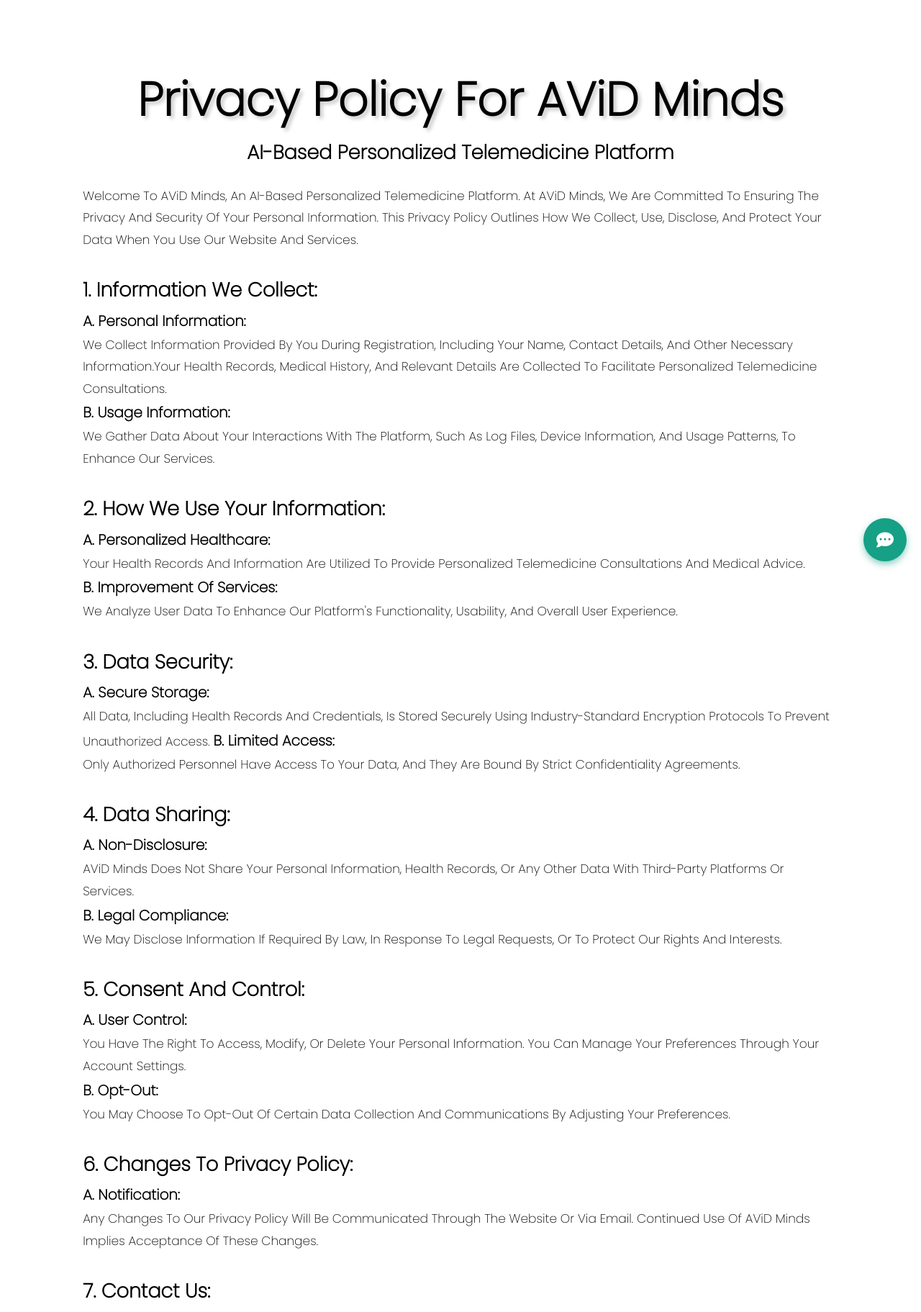
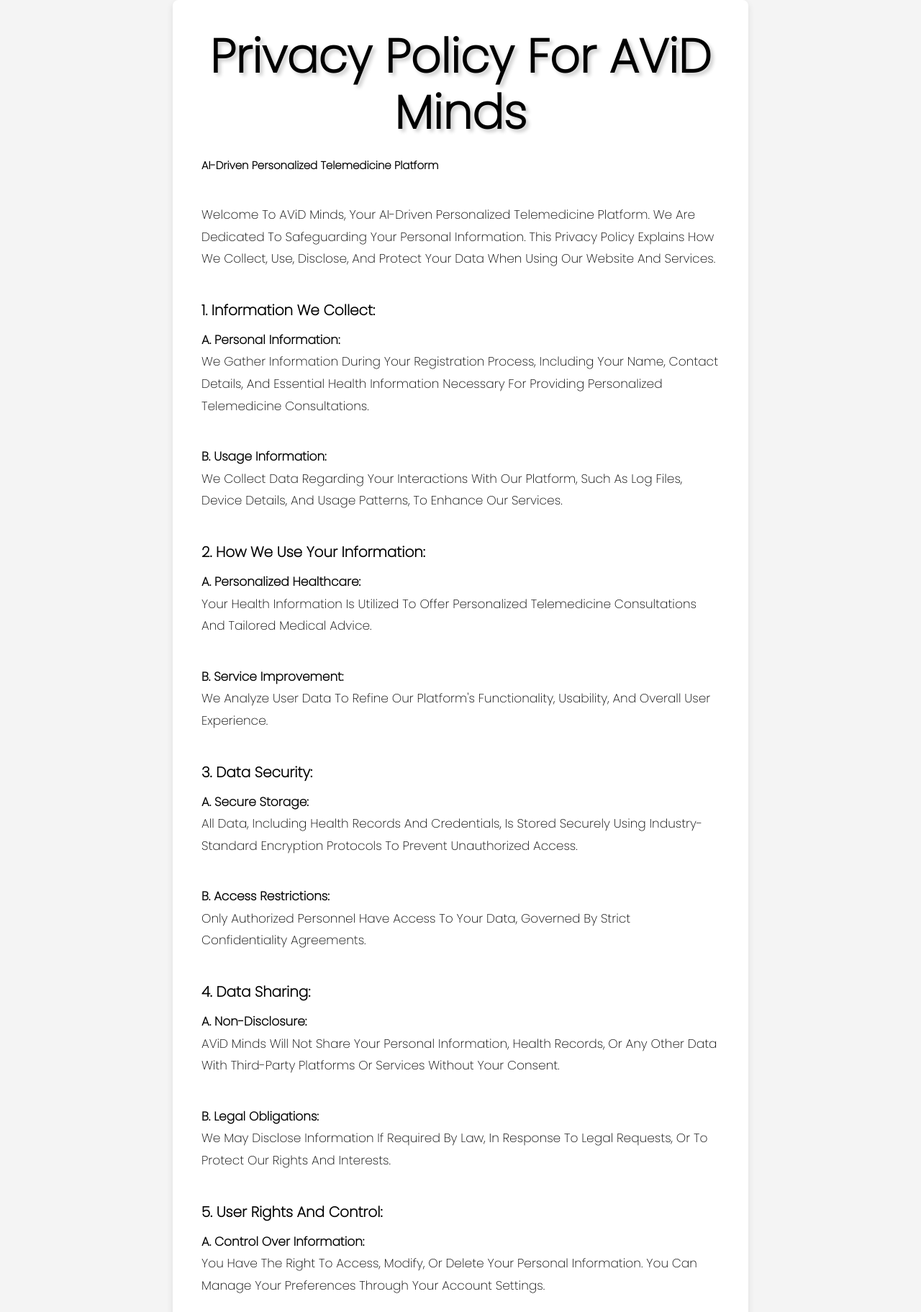
Before and after one commit to PranaviKandikonda/Health-Genie, a Flask app: page /policy in a window 1280 px wide. Shown: the top 1823 px of the page at 72% size. Run offline with Flask 3, Linux system fonts and the light colour scheme; some web fonts are replaced.

Commit message:
Small changes in privacy policy page

```diff
--- a/static/css/style.css
+++ b/static/css/style.css
@@ -35,10 +35,6 @@ body {
 	background-size: cover;
 	background-position: center;
 	/* background-repeat: no-repeat; */
-}
-
-::selection {
-	color: #16a085;
 }
 
 .glass {
--- a/templates/doctor-register.html
+++ b/templates/doctor-register.html
@@ -167,7 +167,7 @@
         }
       </style>
 
-      <button class="chatbot-button" id="chatbot-toggle">
+      <!-- <button class="chatbot-button" id="chatbot-toggle">
         <i class="fas fa-comment-dots"></i>
       </button>
 
@@ -252,7 +252,7 @@
           chatBody.appendChild(messageDiv);
           chatBody.scrollTop = chatBody.scrollHeight; // Scroll to the bottom
         }
-      </script>
+      </script> -->
     </section>
 
     <section class="footer">
--- a/templates/patient-register.html
+++ b/templates/patient-register.html
@@ -218,7 +218,7 @@
 				</form>
 			</div>
 
-			<button class="chatbot-button" id="chatbot-toggle">
+			<!-- <button class="chatbot-button" id="chatbot-toggle">
 				<i class="fas fa-comment-alt"></i>
 			</button>
 
@@ -299,6 +299,7 @@
 					chatBody.scrollTop = chatBody.scrollHeight
 				}
 			</script>
+			-->
 		</section>
 	</body>
 </html>
--- a/templates/privacy-policy.html
+++ b/templates/privacy-policy.html
@@ -1,113 +1,101 @@
 <!DOCTYPE html>
 <html lang="en">
+	<head>
+		<meta charset="UTF-8" />
+		<meta name="viewport" content="width=device-width, initial-scale=1.0" />
+		<title>Health-Genie</title>
+		<link rel="icon" href="static/images/website-logo.png" />
+		<link
+			rel="stylesheet"
+			href="https://cdnjs.cloudflare.com/ajax/libs/font-awesome/6.5.1/css/all.min.css"
+			integrity="sha512-DTOQO9RWCH3ppGqcWaEA1BIZOC6xxalwEsw9c2QQeAIftl+Vegovlnee1c9QX4TctnWMn13TZye+giMm8e2LwA=="
+			crossorigin="anonymous"
+			referrerpolicy="no-referrer"
+		/>
+		<link rel="stylesheet" href="./static/css/style.css" />
+		<style>
+			body {
+				font-family: "Arial", sans-serif;
+				margin: 0;
+				padding: 0;
+				background-color: #f4f4f4;
+				color: #333;
+				line-height: 1.6;
+			}
 
-<head>
-    <meta charset="UTF-8">
-    <meta name="viewport" content="width=device-width, initial-scale=1.0">
-    <title>AViD Minds</title>
-    <link rel="icon" href="./static/images/heart-pulse-solid.svg">
-    <link rel="stylesheet" href="https://cdnjs.cloudflare.com/ajax/libs/font-awesome/6.5.1/css/all.min.css"
-        integrity="sha512-DTOQO9RWCH3ppGqcWaEA1BIZOC6xxalwEsw9c2QQeAIftl+Vegovlnee1c9QX4TctnWMn13TZye+giMm8e2LwA=="
-        crossorigin="anonymous" referrerpolicy="no-referrer" />
-    <link rel="stylesheet" href="./static/css/style.css">
-</head>
+			.home {
+				padding: 40px;
+				max-width: 800px;
+				margin: auto;
+				background: #fff;
+				border-radius: 8px;
+				box-shadow: 0 4px 10px rgba(0, 0, 0, 0.1);
+			}
 
-<body>
-    <section class="home" id="home">
+			h3 {
+				text-align: center;
+				font-size: 2.5rem;
+				margin-bottom: 10px;
+				color: #2c3e50;
+			}
 
-        <div class="content">
-            <center>
-                <h3>Privacy Policy for AViD Minds</h3>
-            </center>
-            <center>
-                <p style="font-size: 2.7rem; font-weight: 800;">AI-Based Personalized Telemedicine Platform</p>
-            </center>
+			p {
+				font-size: 1.2rem;
+				margin-bottom: 20px;
+				line-height: 1.5;
+			}
 
-            <p>Welcome to AViD Minds, an AI-based personalized telemedicine platform. At AViD Minds, we are committed to
-                ensuring the
-                privacy and security of your personal information. This Privacy Policy outlines how we collect, use,
-                disclose, and
-                protect your data when you use our website and services.<br><br>
+			.section-title {
+				font-size: 2rem;
+				font-weight: bold;
+				margin-top: 30px;
+				color: black;
+			}
 
-                <span style="font-size: 2.7rem; font-weight: 800;">1. Information We Collect:</span><br>
+			.footer {
+				background: rgb(203, 220, 235);
+				color: white;
+				padding: 20px;
+				text-align: center;
+				margin-top: 40px;
+				border-radius: 8px;
+			}
 
-                <span style="font-size: 2.0rem; font-weight: 600;">a. Personal Information:</span><br>
+			.box-container {
+				display: flex;
+				justify-content: center;
+				gap: 40px;
+				margin-top: 20px;
+			}
 
-                We collect information provided by you during registration, including your name, contact details, and
-                other necessary information.Your health records, medical history, and relevant details are collected to
-                facilitate personalized telemedicine consultations.</span> <br>
-                <span style="font-size: 2.0rem; font-weight: 600;">b. Usage Information:</span><br>
+			.credit {
+				margin-top: 20px;
+				font-size: 1rem;
+			}
 
-                We gather data about your interactions with the platform, such as log files, device information, and
-                usage patterns, to
-                enhance our services.
-                <br><br>
-                <span style="font-size: 2.7rem; font-weight: 800;"> 2. How We Use Your Information:</span><br>
+			.quick-links {
+				display: flex;
+				flex-direction: column;
+				align-items: center;
+				margin: 20px 0;
+				gap: 10px;
+			}
 
-                <span style="font-size: 2.0rem; font-weight: 600;">a. Personalized Healthcare:</span><br>
+			.quick-links a {
+				color: #133e87;
+				text-decoration: none;
+				font-size: 1.2rem;
+			}
 
-                Your health records and information are utilized to provide personalized telemedicine consultations and
-                medical advice.<br>
-                <span style="font-size: 2.0rem; font-weight: 600;"> b. Improvement of Services:</span><br>
+			.quick-links a:hover {
+				text-decoration: underline;
+			}
 
-                We analyze user data to enhance our platform's functionality, usability, and overall user
-                experience.<br><br>
-                <span style="font-size: 2.7rem; font-weight: 800;">3. Data Security:</span><br>
-
-                <span style="font-size: 2.0rem; font-weight: 600;">a. Secure Storage:</span><br>
-
-                All data, including health records and credentials, is stored securely using industry-standard
-                encryption protocols to
-                prevent unauthorized access.
-                <span style="font-size: 2.0rem; font-weight: 600;">b. Limited Access:</span><br>
-
-                Only authorized personnel have access to your data, and they are bound by strict confidentiality
-                agreements.<br><br>
-                <span style="font-size: 2.7rem; font-weight: 800;">4. Data Sharing:</span><br>
-
-                <span style="font-size: 2.0rem; font-weight: 600;">a. Non-Disclosure:</span><br>
-
-                AViD Minds does not share your personal information, health records, or any other data with third-party
-                platforms or
-                services. <br>
-                <span style="font-size: 2.0rem; font-weight: 600;">b. Legal Compliance:</span><br>
-
-                We may disclose information if required by law, in response to legal requests, or to protect our rights
-                and interests. <br><br>
-                <span style="font-size: 2.7rem; font-weight: 800;">5. Consent and Control:</span><br>
-
-                <span style="font-size: 2.0rem; font-weight: 600;">a. User Control:</span><br>
-
-                You have the right to access, modify, or delete your personal information. You can manage your
-                preferences through your
-                account settings.<br>
-                <span style="font-size: 2.0rem; font-weight: 600;">b. Opt-out:</span><br>
-
-                You may choose to opt-out of certain data collection and communications by adjusting your preferences.
-                <br><br>
-                <span style="font-size: 2.7rem; font-weight: 800;">6. Changes to Privacy Policy:</span><br>
-
-                <span style="font-size: 2.0rem; font-weight: 600;">a. Notification:</span><br>
-
-                Any changes to our Privacy Policy will be communicated through the website or via email. Continued use
-                of AViD Minds
-                implies acceptance of these changes.<br><br>
-                <span style="font-size: 2.7rem; font-weight: 800;">7. Contact Us:</span><br>
-
-                If you have any questions or concerns regarding our Privacy Policy, please contact us at
-                [21051706@kiit.ac.in].<br>
-
-                By using AViD Minds, you agree to the terms outlined in this Privacy Policy. Thank you for trusting us
-                with your
-                healthcare needs.
-            </p>
-        </div>
-        <style>
 			.chatbot-button {
 				position: fixed;
 				bottom: 20px;
 				right: 20px;
-        background-color: #16a085;
+				background-color: #133e87;
 				color: white;
 				border: none;
 				border-radius: 50%;
@@ -169,130 +139,228 @@
 
 			.chat-input input {
 				flex: 1;
-        padding: 10px;
+				padding: 8px;
 				border: 1px solid #ccc;
 				border-radius: 4px;
 			}
 
 			.chat-input button {
-        background-color: #16a085;
+				background-color: #133e87;
 				color: white;
 				border: none;
-        border-radius: 4px;
-        padding: 10px;
+				padding: 8px;
 				margin-left: 5px;
 				cursor: pointer;
 			}
+
+			.policy-link,
+			.register-link {
+				color: #133e87;
+				text-decoration: none;
+			}
+
+			.policy-link:hover,
+			.register-link:hover {
+				text-decoration: underline;
+			}
 		</style>
+	</head>
 
-    <button class="chatbot-button" id="chatbot-toggle">
-      <i class="fas fa-comment-dots"></i>
+	<body>
+		<section class="home" id="home">
+			<div class="content">
+				<h3>Privacy Policy for AViD Minds</h3>
+				<p style="font-size: 1.5rem; font-weight: 800">
+					AI-Driven Personalized Telemedicine Platform
+				</p>
+
+				<p>
+					Welcome to AViD Minds, your AI-driven personalized telemedicine
+					platform. We are dedicated to safeguarding your personal information.
+					This Privacy Policy explains how we collect, use, disclose, and
+					protect your data when using our website and services.
+				</p>
+
+				<div class="section-title">1. Information We Collect:</div>
+				<p>
+					<strong>a. Personal Information:</strong><br />
+					We gather information during your registration process, including your
+					name, contact details, and essential health information necessary for
+					providing personalized telemedicine consultations.
+				</p>
+				<p>
+					<strong>b. Usage Information:</strong><br />
+					We collect data regarding your interactions with our platform, such as
+					log files, device details, and usage patterns, to enhance our
+					services.
+				</p>
+
+				<div class="section-title">2. How We Use Your Information:</div>
+				<p>
+					<strong>a. Personalized Healthcare:</strong><br />
+					Your health information is utilized to offer personalized telemedicine
+					consultations and tailored medical advice.
+				</p>
+				<p>
+					<strong>b. Service Improvement:</strong><br />
+					We analyze user data to refine our platform's functionality,
+					usability, and overall user experience.
+				</p>
+
+				<div class="section-title">3. Data Security:</div>
+				<p>
+					<strong>a. Secure Storage:</strong><br />
+					All data, including health records and credentials, is stored securely
+					using industry-standard encryption protocols to prevent unauthorized
+					access.
+				</p>
+				<p>
+					<strong>b. Access Restrictions:</strong><br />
+					Only authorized personnel have access to your data, governed by strict
+					confidentiality agreements.
+				</p>
+
+				<div class="section-title">4. Data Sharing:</div>
+				<p>
+					<strong>a. Non-Disclosure:</strong><br />
+					AViD Minds will not share your personal information, health records,
+					or any other data with third-party platforms or services without your
+					consent.
+				</p>
+				<p>
+					<strong>b. Legal Obligations:</strong><br />
+					We may disclose information if required by law, in response to legal
+					requests, or to protect our rights and interests.
+				</p>
+
+				<div class="section-title">5. User Rights and Control:</div>
+				<p>
+					<strong>a. Control over Information:</strong><br />
+					You have the right to access, modify, or delete your personal
+					information. You can manage your preferences through your account
+					settings.
+				</p>
+				<p>
+					<strong>b. Opt-out Options:</strong><br />
+					You may choose to opt-out of specific data collection and
+					communications by adjusting your preferences.
+				</p>
+
+				<div class="section-title">6. Changes to Privacy Policy:</div>
+				<p>
+					<strong>a. Notification of Changes:</strong><br />
+					Any modifications to our Privacy Policy will be communicated through
+					the website or via email. Continued use of AViD Minds implies
+					acceptance of these changes.
+				</p>
+
+				<div class="section-title">7. Contact Us:</div>
+				<p>
+					If you have any questions or concerns regarding our Privacy Policy,
+					please contact us at
+					<a href="mailto:healthgenie7922@gmail.com"
+						>healthgenie7922@gmail.com</a
+					>.
+				</p>
+
+				<p>
+					By using AViD Minds, you agree to the terms outlined in this Privacy
+					Policy. Thank you for trusting us with your healthcare needs.
+				</p>
+			</div>
+
+			<!-- <button class="chatbot-button" id="chatbot-toggle">
+				<i class="fas fa-comment-alt"></i>
 			</button>
 
-    <!-- Chat Container -->
-    <div class="chat-container" id="chat-container">
+			<!-- <div class="chat-container" id="chat-container">
 				<div class="chat-header">
-        <h3>Chat with us!</h3>
+					Chat with Support
+					<button
+						id="chat-close"
+						style="float: right; background: none; border: none; color: white"
+					>
+						×
+					</button>
 				</div>
-      <div class="chat-body" id="chat-body">
-        <!-- Chat messages will be appended here -->
-      </div>
+				<div class="chat-body" id="chat-body"> -->
+					<!-- Messages will be appended here -->
+				<!-- </div>
 				<div class="chat-input">
-        <input type="text" id="chat-input" placeholder="Type your message..." />
+					<input
+						type="text"
+						id="user-input"
+						placeholder="Type your message..."
+					/>
 					<button id="send-button">Send</button>
 				</div>
 			</div>
+		</section> -->
 
+		<!-- Footer -->
+		<section class="footer">
+			<div class="box-container">
+				<div class="quick-links">
+					<h3>Quick Links</h3>
+					<a href="{{url_for('index')}}#home"
+						><i class="fas fa-chevron-right"></i> Home</a
+					>
+					<a href="{{url_for('index')}}#services"
+						><i class="fas fa-chevron-right"></i> Services</a
+					>
+					<a href="{{url_for('index')}}#book"
+						><i class="fas fa-chevron-right"></i> Book</a
+					>
+					<a href="{{url_for('index')}}#scans"
+						><i class="fas fa-chevron-right"></i> Scans</a
+					>
+					<a href="{{url_for('index')}}#blogs"
+						><i class="fas fa-chevron-right"></i> Blogs</a
+					>
+					<a href="{{url_for('index')}}#about"
+						><i class="fas fa-chevron-right"></i> About</a
+					>
+				</div>
+			</div>
+			<div class="credit">&copy; Health-Genie @ 2024</div>
+		</section>
+		<!--
 		<script>
-      // Toggle Chat Window
-      document.getElementById("chatbot-toggle").onclick = function () {
-        const chatContainer = document.getElementById("chat-container");
-        if (
-          chatContainer.style.display === "none" ||
-          chatContainer.style.display === ""
-        ) {
-          chatContainer.style.display = "block";
-        } else {
-          chatContainer.style.display = "none";
-        }
-      };
+			const chatbotToggle = document.getElementById("chatbot-toggle")
+			const chatContainer = document.getElementById("chat-container")
+			const chatClose = document.getElementById("chat-close")
+			const sendButton = document.getElementById("send-button")
+			const userInput = document.getElementById("user-input")
+			const chatBody = document.getElementById("chat-body")
 
-      // Send Message Handler
-      document.getElementById("send-button").onclick = async function () {
-        const input = document.getElementById("chat-input");
-        const message = input.value;
-
-        console.log(message);
-
-        if (message.trim() !== "") {
-          try {
-            // Send POST request to server
-            const res = await fetch("/chat1", {
-              method: "POST",
-              body: JSON.stringify({ query: message }),
-              headers: { "Content-Type": "application/json" },
-            });
-
-            if (!res.ok) {
-              throw new Error("Server responded with an error.");
+			// Toggle chat container
+			chatbotToggle.onclick = () => {
+				chatContainer.style.display =
+					chatContainer.style.display === "none" ? "block" : "none"
 			}
 
-            const data = await res.json(); // Await response JSON
+			// Close chat container
+			chatClose.onclick = () => {
+				chatContainer.style.display = "none"
+			}
 
-            appendMessage("user", message); // Append user message
-            input.value = ""; // Clear input field
+			// Handle message sending
+			sendButton.onclick = () => {
+				const message = userInput.value.trim()
+				if (message) {
+					// Add user message to chat body
+					const userMessage = document.createElement("div")
+					userMessage.textContent = "You: " + message
+					chatBody.appendChild(userMessage)
+					userInput.value = ""
 
-            console.log(data); // Log the response data
-
-            appendMessage("bot", data.response); // Append bot response from server
-          } catch (error) {
-            console.error("Error sending message:", error);
-            appendMessage("bot", "An error occurred. Please try again later.");
+					// Simulate a bot response
+					const botResponse = document.createElement("div")
+					botResponse.textContent = "Bot: Thank you for your message!"
+					chatBody.appendChild(botResponse)
 				}
 			}
-      };
-
-      // Function to Append Chat Messages
-      function appendMessage(sender, message) {
-        const chatBody = document.getElementById("chat-body");
-        const messageDiv = document.createElement("div");
-        messageDiv.className =
-          "chat-message " +
-          (sender === "user" ? "user-message" : "bot-message");
-        messageDiv.textContent = message;
-        chatBody.appendChild(messageDiv);
-        chatBody.scrollTop = chatBody.scrollHeight; // Scroll to the bottom
-      }
 		</script>
-    </section>
-    <section class="footer">
-      <div class="box-container">
-        <div class="box" style="margin-left: 50px;">
-          <h3>quick links</h3>
-          <a href="{{url_for('index')}}#home"
-            ><i class="fas fa-chevron-right"></i> home</a
-          >
-          <a href="{{url_for('index')}}#services"
-            ><i class="fas fa-chevron-right"></i> services</a
-          >
-          <a href="{{url_for('index')}}#book"
-            ><i class="fas fa-chevron-right"></i>book</a
-          >
-          <a href="{{url_for('index')}}#scans"
-            ><i class="fas fa-chevron-right"></i> scans</a
-          >
-          <a href="{{url_for('index')}}#blogs"
-            ><i class="fas fa-chevron-right"></i> blogs</a
-          >
-          <a href="{{url_for('index')}}#about"
-            ><i class="fas fa-chevron-right"></i> about</a
-          >
-        </div>
-
-
-      <div class="credit">made with 💚 | AVID Minds @ 2024</div>
-    </section>
-
+		-->
 	</body>
-
 </html>
```
Also changed, not shown: other parts of templates/privacy-policy.html (+9 -27 lines), 2 other files. Lines whose indentation alone changed are shown as unchanged.
